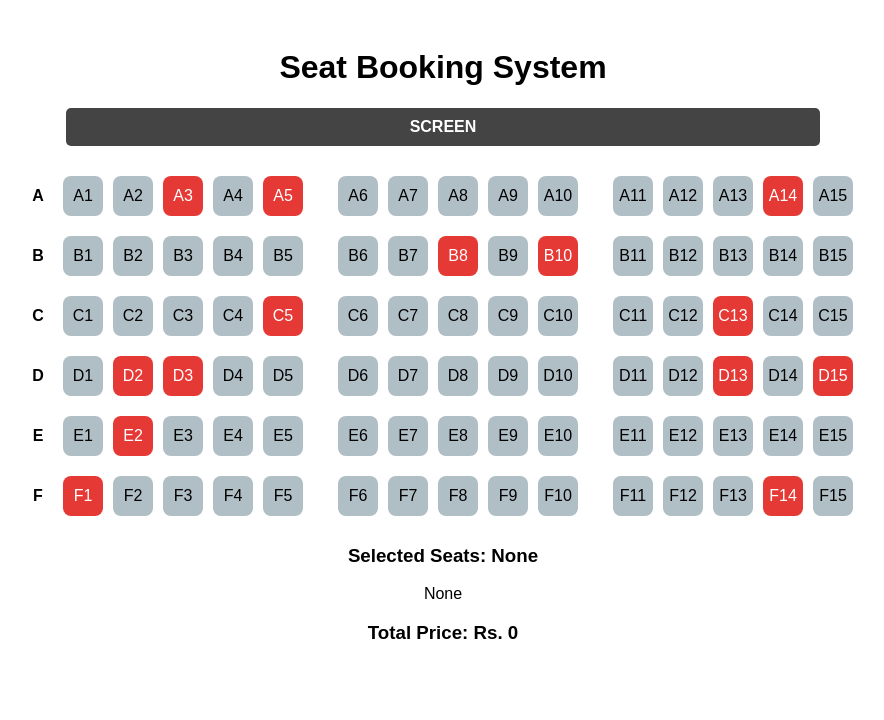
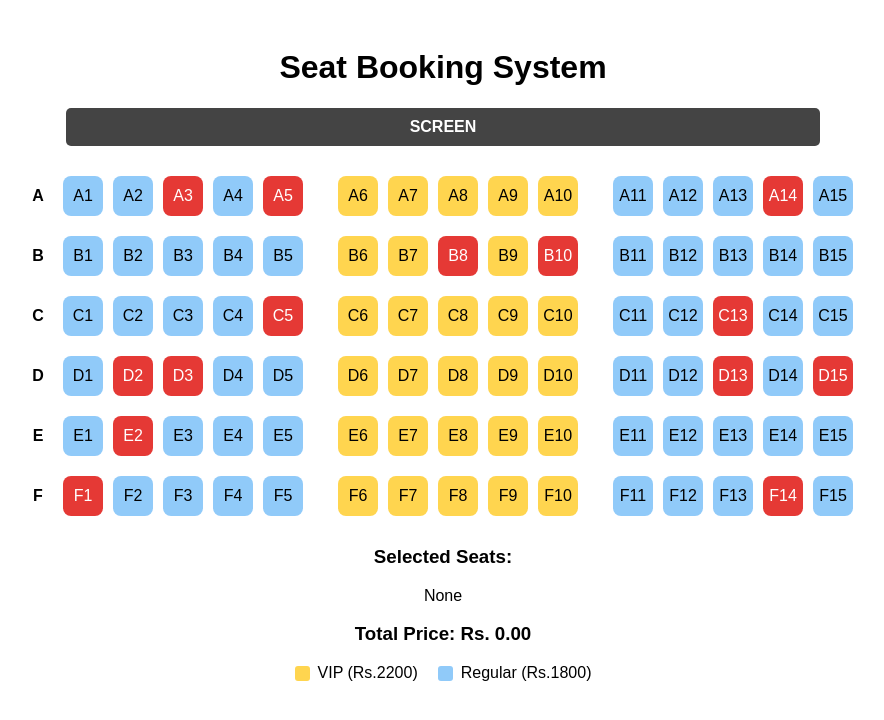
Before and after one commit to Thisha00/Seat-Booking-App, a React (Create React App) app: page / in a window 1280 px wide. Shown: the top 720 px of the page, without its empty margins (197-1081 px from the left). Built offline with nearby package versions, Linux system fonts and the light colour scheme.

Commit message:
Updated seat layout to distinguish VIP and Regular sections

```diff
--- a/src/App.js
+++ b/src/App.js
@@ -9,10 +9,14 @@ function App() {
 
   for (let row = 0; row < 6; row++) {
     for (let col = 1; col <= 15; col++) {
+      let type = col > 5 && col <= 10 ? "VIP" : "Regular";
+
       seats.push({
-        id: `${String.fromCharCode(65 + row)}${col}`, // A1, A2...
+        id: `${String.fromCharCode(65 + row)}${col}`,
         row: String.fromCharCode(65 + row),
         number: col,
+        type: type,
+        price: type === "VIP" ? 2200 : 1800,
         booked: Math.random() < 0.2,
         selected: false,
       });
@@ -43,7 +47,7 @@ function App() {
 
       <SeatGrid seats={seats} onSelect={handleSelect} />
 
-      <BookingSummary selectedSeats={selectedSeats} />
+      <BookingSummary seats={seats} />
     </div>
   );
 }
--- a/src/components/BookingSummary.js
+++ b/src/components/BookingSummary.js
@@ -1,17 +1,37 @@
 import React from "react";
+import "./SeatGrid.css";
 
-function BookingSummary({ selectedSeats }) {
-  const pricePerSeat = 100;
-  const total = selectedSeats.length * pricePerSeat;
+function BookingSummary({ seats }) {
+  const selectedSeats = seats.filter((seat) => seat.selected);
+
+  const total = selectedSeats.reduce(
+    (sum, seat) => sum + seat.price,
+    0
+  );
 
   return (
-    <div>
-      <h3>
-      Selected Seats:{" "}
-      {selectedSeats.length > 0 ? selectedSeats.join(", ") : "None"}
-      </h3>
-      <p>{selectedSeats.join(", ") || "None"}</p>
-      <h3>Total Price: Rs. {total}</h3>
+    <div className="summary">
+      <h3>Selected Seats:</h3>
+      <p>
+        {selectedSeats.length > 0
+          ? selectedSeats.map((seat) => seat.id).join(", ")
+          : "None"}
+      </p>
+
+      <h3>Total Price: Rs. {total.toFixed(2)}</h3>
+
+      {/* 🎨 Legend */}
+      <div className="legend">
+        <div className="legend-item">
+          <span className="box vip-box"></span>
+          <span>VIP (Rs.2200)</span>
+        </div>
+
+        <div className="legend-item">
+          <span className="box regular-box"></span>
+          <span>Regular (Rs.1800)</span>
+        </div>
+      </div>
     </div>
   );
 }
--- a/src/components/Seat.js
+++ b/src/components/Seat.js
@@ -10,6 +10,9 @@ function Seat({ seat, onSelect }) {
 
   let seatClass = "seat";
 
+  if (seat.type === "VIP") seatClass += " vip";
+  else seatClass += " regular";
+
   if (seat.booked) seatClass += " booked";
   else if (seat.selected) seatClass += " selected";
 
--- a/src/components/SeatGrid.css
+++ b/src/components/SeatGrid.css
@@ -94,3 +94,62 @@
     width: 10px;
   }
 }
+
+/* Regular seats */
+.seat.regular {
+  background-color: #90caf9;
+}
+
+/* VIP seats */
+.seat.vip {
+  background-color: #ffd54f;
+}
+
+/* Selected */
+.seat.selected {
+  background-color: #4caf50 !important;
+  color: white;
+}
+
+/* Booked */
+.seat.booked {
+  background-color: #e53935 !important;
+  color: white;
+}
+
+/* Summary section */
+.summary {
+  margin-top: 20px;
+}
+
+/* Legend container */
+.legend {
+  display: flex;
+  justify-content: center;
+  gap: 20px;
+  margin-top: 10px;
+}
+
+/* Each item */
+.legend-item {
+  display: flex;
+  align-items: center;
+  gap: 8px;
+}
+
+/* Small color box */
+.box {
+  width: 15px;
+  height: 15px;
+  border-radius: 3px;
+}
+
+/* VIP box */
+.vip-box {
+  background-color: #ffd54f;
+}
+
+/* Regular box */
+.regular-box {
+  background-color: #90caf9;
+}
```
